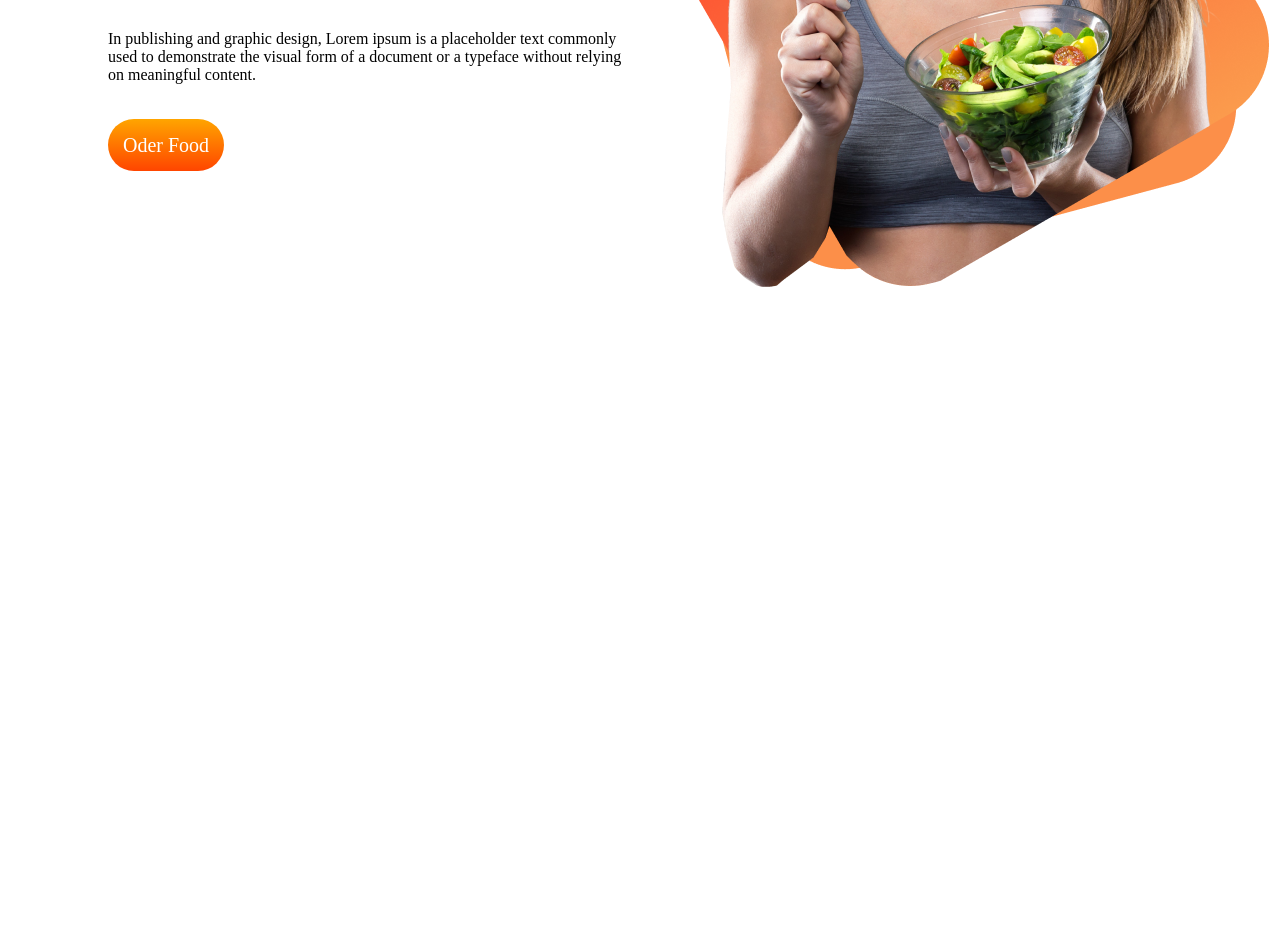
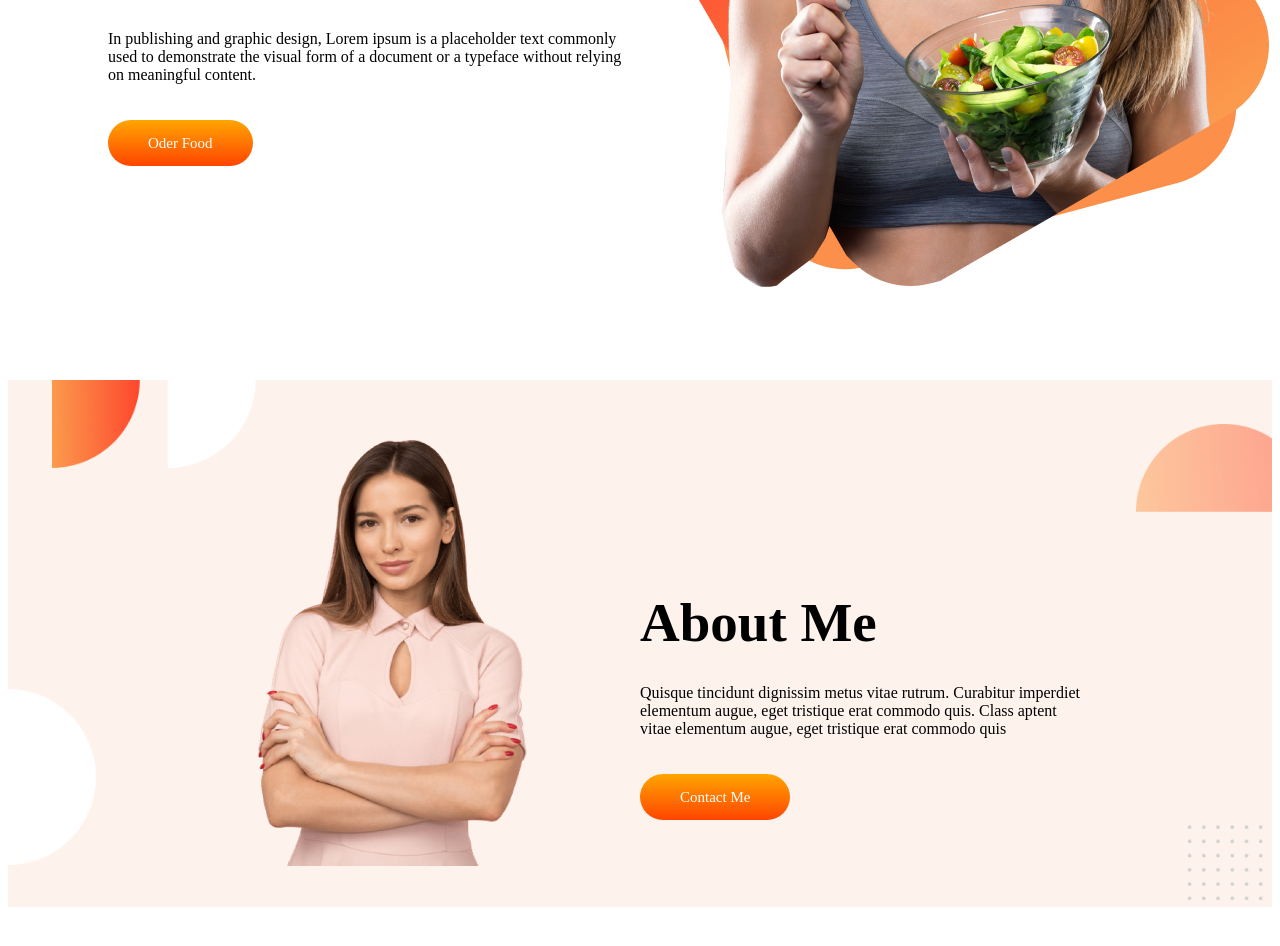
Before and after one commit to SagorAich/Personal-Website-Assi1, a plain HTML site: page index.html in a window 1280 px wide. Shown: the part 440-1386 px from the top of the page. Before the commit the page ends 800 px from the top, so only its background shows below. Drawn offline with Linux system fonts and the light colour scheme; a web font is replaced by a local one.

Commit message:
second page

```diff
--- a/index.html
+++ b/index.html
@@ -11,7 +11,7 @@
     <link href="https://fonts.googleapis.com/css2?family=Tiro+Kannada&display=swap" rel="stylesheet">
 </head>
 <body>
-<section class="firstsection">
+<section class="section">
     <div class="half-width half-width1">
         <h1><span class="color">Skip</span> The Diet</h1>
         <h1>Just Eat Healthy</h1>
@@ -23,5 +23,18 @@
         <img src="images/female/Group 8425.png" alt="">
     </div>
 </section>
+
+<section class="section section1">
+    <div class="half-width half-width2">
+        <img src="images/female/Person Image.png" alt="">
+    </div>
+    <div class="half-width">
+        <h1 class="aboutme">About Me</h1>
+        <p>Quisque tincidunt dignissim metus vitae rutrum. Curabitur imperdiet<br>
+             elementum augue, eget tristique erat commodo quis. Class aptent<br>
+             vitae elementum augue, eget tristique erat commodo quis</p>
+             <a class="contactme" href="https://www.linkedin.com/in/sagor-aich-16a46719a/" target="_blank">Contact Me</a>
+    </div>
+</section>
 </body>
 </html>
--- a/style.css
+++ b/style.css
@@ -1,7 +1,7 @@
 body{
     font-family: 'Tiro Kannada', serif;
 }
-.firstsection{
+.section{
     display: flex;
 }
 .half-width{
@@ -24,9 +24,31 @@ h1{
 .ordernow{
     text-decoration: none;
     background: linear-gradient(orange,orangered);
-    font-size: 20px;
-    padding: 15px;
+    font-size: 15px;
+    padding: 15px 40px;
     border-radius: 100px;
     color:white;
-
 }
+.half-width2 img{
+    max-width: 100%;
+    height: 40%;
+    padding-left: 250px;
+    margin-top: 60px;
+}
+.section1{
+    background-image: url(images/shapes/7.png);
+    background-repeat: no-repeat;
+    margin-top: 60px;
+    background-size: 100%;
+}
+.aboutme{
+    padding-top: 180px;
+}
+.contactme{
+    text-decoration: none;
+    background: linear-gradient(orange,orangered);
+    font-size: 15px;
+    padding: 15px 40px;
+    border-radius: 100px;
+    color:white;
+}
```
